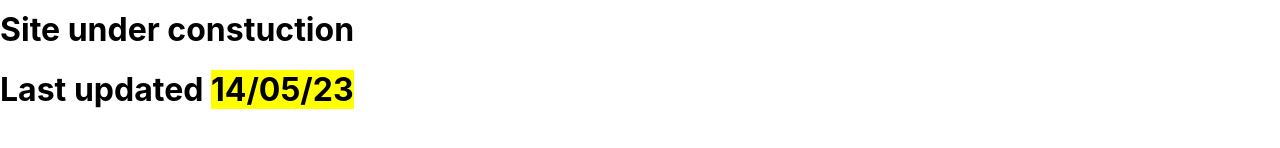
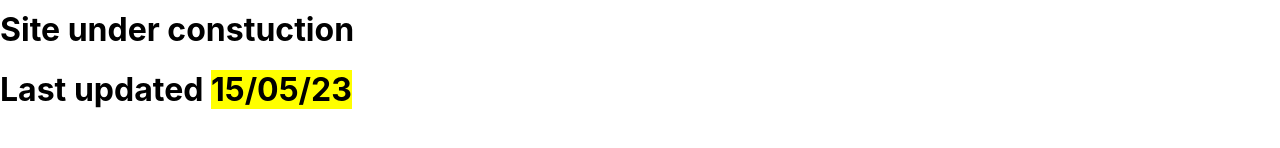
Before and after one commit to AydinKaseyinoff/diploma, a React (Create React App) app: page / in a window 1280 px wide. Shown: the part 392-540 px from the top of the page. Built offline with nearby package versions, Linux system fonts and the light colour scheme; no server answers; the database is empty.

Commit message:
change date form home page

```diff
--- a/src/pages/Home.js
+++ b/src/pages/Home.js
@@ -5,7 +5,7 @@ function Home() {
     <div>
       <h1>Welcome to our store!</h1>
       <h1>Site under constuction</h1>
-      <h1>Last updated <mark>14/05/23</mark> </h1>
+      <h1>Last updated <mark>15/05/23</mark> </h1>
     </div>
   );
 }
```
